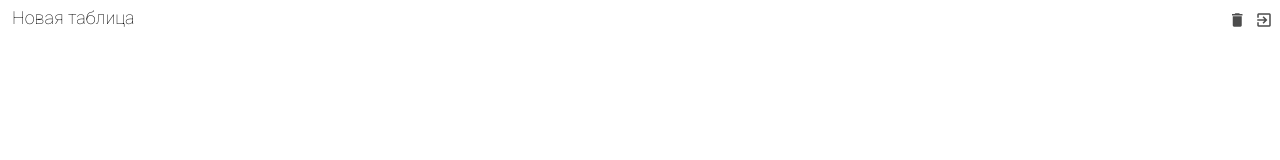
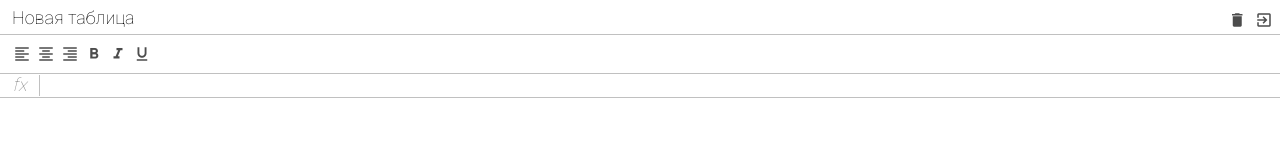
Before and after one commit to NiKomb/course-practice, a website built with webpack: page src/index.html in a window 1280 px wide. Built offline with nearby package versions, Linux system fonts and the light colour scheme.

Commit message:
Added formula`s  styles and input block

```diff
--- a/src/index.html
+++ b/src/index.html
@@ -32,10 +32,35 @@
 
       <div class="excel__toolbar">
 
+        <div class="button">
+          <i class="material-icons">format_align_left</i>
+        </div>
+
+        <div class="button">
+          <i class="material-icons">format_align_center</i>
+        </div>
+
+        <div class="button">
+          <i class="material-icons">format_align_right</i>
+        </div>
+
+        <div class="button">
+          <i class="material-icons">format_bold</i>
+        </div>
+
+        <div class="button">
+          <i class="material-icons">format_italic</i>
+        </div>
+
+        <div class="button">
+          <i class="material-icons">format_underline</i>
+        </div>
+
       </div>
 
       <div class="excel__formula">
-
+        <div class="info">fx</div>
+        <div class="input" contenteditable="true" spellcheck="false"></div>
       </div>
 
       <div class="excel__table">
--- a/src/scss/_variables.scss
+++ b/src/scss/_variables.scss
@@ -1,2 +1,6 @@
 $header-height: 34px;
+$tollbar-height: 40px;
+$formula-height: 24px;
+$info-cell-width: 40px;
+
 $border-color: #c0c0c0;
--- a/src/scss/formula.scss
+++ b/src/scss/formula.scss
@@ -2,4 +2,29 @@
 @import "mixins";
 
 .excel__formula {
+  position: absolute;
+  right: 0;
+  left: 0;
+  top: $header-height + $tollbar-height;
+  height: $formula-height;
+  display: flex;
+  align-items: center;
+  border-bottom: 1px solid $border-color;
+
+  .info {
+    font-size: 18px;
+    font-style: italic;
+    text-align: center;
+    border-right: 1px solid $border-color;
+    min-width: $info-cell-width;
+  }
+
+  .input {
+    padding: 4px;
+    font-size: 12px;
+    outline: none;
+    width: 100%;
+    height: 100%;
+    color: #000;
+  }
 }
--- a/src/scss/index.scss
+++ b/src/scss/index.scss
@@ -19,4 +19,5 @@ body {
 
 .excel {
   position: relative;
+  color: #888;
 }
--- a/src/scss/toolbar.scss
+++ b/src/scss/toolbar.scss
@@ -2,4 +2,17 @@
 @import "mixins";
 
 .excel__toolbar {
+  position: absolute;
+  left: 0;
+  right: 0;
+  top: $header-height;
+  height: $tollbar-height;
+  padding: 7px 10px;
+  border-top: 1px solid $border-color;
+  border-bottom: 1px solid $border-color;
+  display: flex;
+
+  .button {
+    @include button(green);
+  }
 }
```
